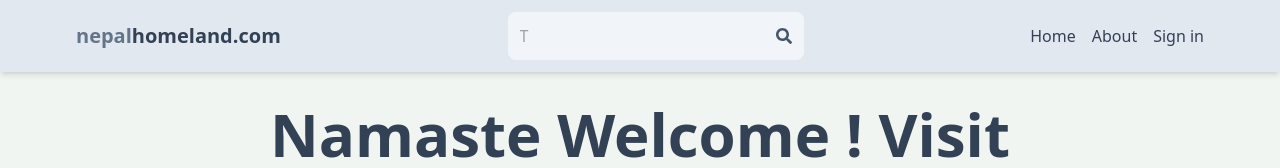
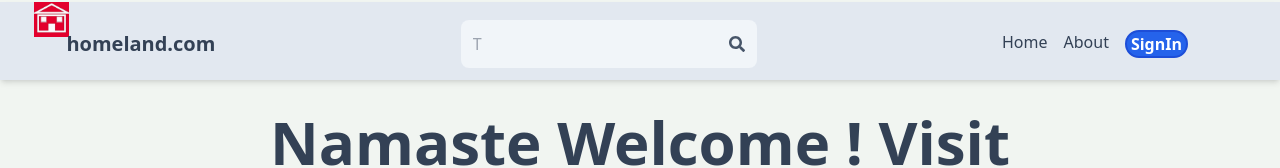
Before and after one commit to ashokneupane100/mernEstateWithTailwind, a React (Vite) app in the folder client/: page / in a window 1280 px wide. Shown: the top 168 px of the page. Built offline with nearby package versions, Linux system fonts and the light colour scheme; no server answers.

Commit message:
Header size adjusted

```diff
--- a/client/src/components/Header.jsx
+++ b/client/src/components/Header.jsx
@@ -1,25 +1,25 @@
-import { FaSearch } from 'react-icons/fa';
-import { Link, useNavigate } from 'react-router-dom';
-import { useSelector } from 'react-redux';
-import { useEffect, useState } from 'react';
+import { FaSearch } from "react-icons/fa";
+import { Link, useNavigate } from "react-router-dom";
+import { useSelector } from "react-redux";
+import { useEffect, useState } from "react";
 
 export default function Header() {
   const { currentUser } = useSelector((state) => state.user);
-  const [searchTerm, setSearchTerm] = useState('');
-  const [placeholder, setPlaceholder] = useState('');
+  const [searchTerm, setSearchTerm] = useState("");
+  const [placeholder, setPlaceholder] = useState("");
   const navigate = useNavigate();
 
   const handleSubmit = (e) => {
     e.preventDefault();
     const urlParams = new URLSearchParams(window.location.search);
-    urlParams.set('searchTerm', searchTerm);
+    urlParams.set("searchTerm", searchTerm);
     const searchQuery = urlParams.toString();
     navigate(`/search?${searchQuery}`);
   };
 
   useEffect(() => {
     const urlParams = new URLSearchParams(location.search);
-    const searchTermFromUrl = urlParams.get('searchTerm');
+    const searchTermFromUrl = urlParams.get("searchTerm");
     if (searchTermFromUrl) {
       setSearchTerm(searchTermFromUrl);
     }
@@ -43,49 +43,63 @@ export default function Header() {
   }, []);
 
   return (
-    <header className='bg-slate-200 shadow-md'>
-      <div className='flex justify-between items-center max-w-6xl mx-auto p-3'>
-        <Link to='/'>
-          <h1 className='font-bold text-2xl sm:text-xl flex flex-wrap'>
-            <span className='text-slate-500'>nepal</span>
-            <span className='text-slate-700'>homeland.com</span>
+    <header className="bg-slate-200 shadow-md">
+      <Link to="/">
+        <img
+          src="../../assets/images/logo192.png"
+          width="35px"
+          height="35px"
+          alt=""
+          style={{
+            marginLeft: "2.1rem",
+            marginTop: "1.8px",
+            marginBottom: "-1.8rem",
+          }}
+        />
+      </Link>
+      <div className="flex justify-between items-center max-w-6xl mx-auto p-3">
+        <Link to="/">
+          <h1 className="font-bold text-sm sm:text-xl flex flex-wrap">
+            <span className="text-slate-700 ml-[-.6rem]">homeland.com</span>
           </h1>
         </Link>
         <form
           onSubmit={handleSubmit}
-          className='bg-slate-100 p-3 rounded-lg flex items-center'
+          className="bg-slate-100 p-3 rounded-lg flex items-center"
         >
           <input
-            type='text'
+            type="text"
             placeholder={placeholder}
-            className='bg-transparent focus:outline-none w-24 sm:w-64'
+            className="bg-transparent focus:outline-none w-24 sm:w-64"
             value={searchTerm}
             onChange={(e) => setSearchTerm(e.target.value)}
           />
           <button>
-            <FaSearch className='text-slate-600' />
+            <FaSearch className="text-slate-600" />
           </button>
         </form>
-        <ul className='flex gap-4'>
-          <Link to='/'>
-            <li className='hidden sm:inline text-slate-700 hover:underline'>
+        <ul className="flex gap-4">
+          <Link to="/">
+            <li className="hidden sm:inline text-slate-700 hover:underline">
               Home
             </li>
           </Link>
-          <Link to='/about'>
-            <li className='hidden sm:inline text-slate-700 hover:underline'>
+          <Link to="/about">
+            <li className="hidden sm:inline text-slate-700 hover:underline">
               About
             </li>
           </Link>
-          <Link to='/profile'>
+          <Link to="/profile">
             {currentUser ? (
               <img
-                className='rounded-full h-7 w-7 object-cover'
+                className="rounded-full h-7 w-7 object-cover"
                 src={currentUser.avatar}
-                alt='profile'
+                alt="profile"
               />
             ) : (
-              <li className=' text-slate-700 hover:underline'> Sign in</li>
+              <li className="flex items-center justify-center bg-blue-600 text-white font-bold rounded-full border-2 border-blue-700 hover:bg-blue-500 mr-4 px-1 py-.5">
+                SignIn
+              </li>
             )}
           </Link>
         </ul>
```
